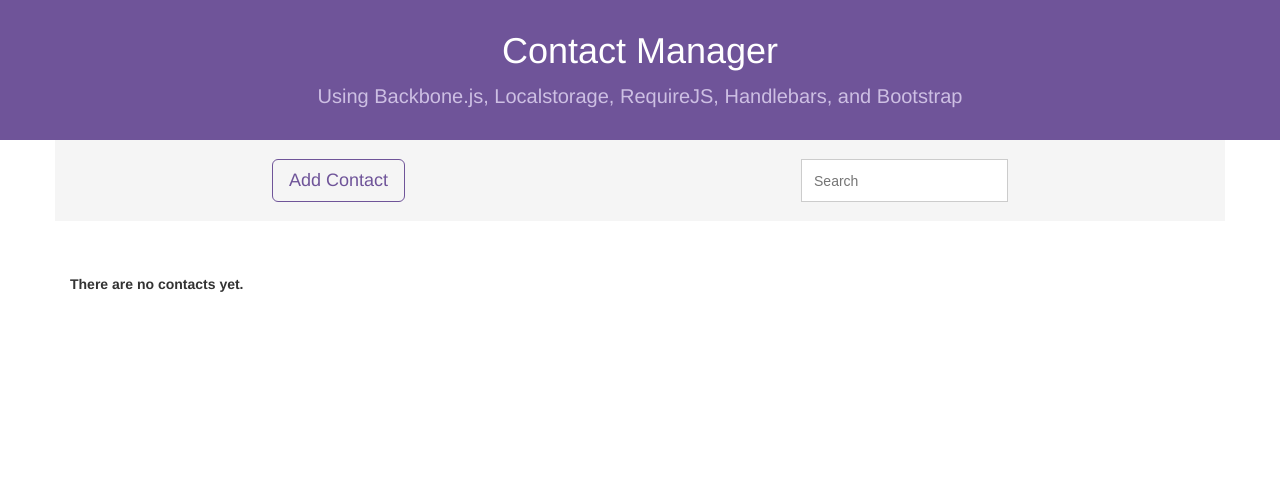
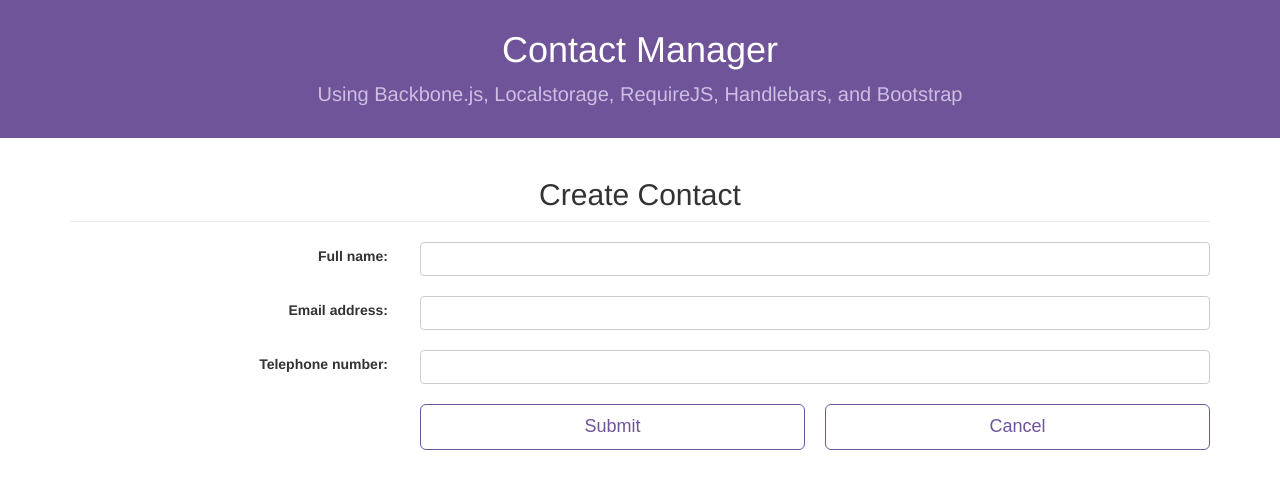
Before and after one commit to gpanakkal/js-239-contact-manager, a website with bundled scripts: page public/index.html in a window 1280 px wide. Both pictures are taken after a click on the link "Add Contact". Built offline with nearby package versions, Linux system fonts and the light colour scheme; files whose address does not match are found by name.

Commit message:
fixed grid layout

```diff
--- a/public/index.html
+++ b/public/index.html
@@ -6,11 +6,11 @@
   <meta http-equiv="X-UA-Compatible" content="ie=edge">
   <link rel="stylesheet" href="./stylesheets/whitespace-reset.css">
   <link rel="stylesheet" href="./stylesheets/style.css">
-  <script src="/javascripts/jquery.js"></script>
-  <script src="/javascripts/handlebars.js"></script>
-  <script type="module" src="/javascripts/app.js"></script>
+  <script src="/javascripts/jquery.js" nonce=''></script>
+  <script src="/javascripts/handlebars.js" nonce=''></script>
+  <script type="module" src="/javascripts/app.js" nonce=''></script>
 
-  <script id="homeActions" type="text/x-handlebars">
+  <script id="homeActions" type="text/x-handlebars" nonce=''>
     <div class="home actions">
       <div>
         <a class="btn large add-contact" href="#contacts/new">Add Contact</a>
@@ -27,7 +27,7 @@
     </div>
   </script>
 
-  <script id="contactCardPartial" data-type="partial" type="text/x-handlebars">
+  <script id="contactCardPartial" data-type="partial" type="text/x-handlebars" nonce=''>
     <div class="contact-card">
       <h3 class="cardHeading">{{full_name}}</h3>
       <dl>
@@ -43,7 +43,7 @@
     </div>
   </script>
 
-  <script id="contactList" type="text/x-handlebars">
+  <script id="contactList" type="text/x-handlebars" nonce=''>
     <div id='contact-list'>
       {{#if contacts}}
         {{#if contacts.length}}
@@ -63,18 +63,30 @@
     </div>
   </script>
 
-  <script id="manageContactPartial" data-type="partial" type="text/x-handlebars">
-    <form>
-
+  <script id="manageContactPartial" data-type="partial" type="text/x-handlebars" nonce=''>
+    <form id="contact-form">
+      <div id="contact-form-grid">
+        <label for="fullName">Full name:</label>
+        <input type="text" name="fullName">
+        <label for="email">Email address:</label>
+        <input type="email" name="email">
+        <label for="phoneNumber">Telephone number:</label>
+        <input type="text" name="phoneNumber">
+        <div></div>
+        <button id="contact-form-submit" type="submit" class="btn large">Submit</button>
+        <button id="contact-form-cancel" class="btn large">Cancel</button>
+      </div>
     </form>
   </script>
 
-  <script id="createContact" type="text/x-handlebars">
-    <h2 class='page-header'>Create Contact</h2>
-    {{> manageContactPartial}}
+  <script id="createContact" type="text/x-handlebars" nonce=''>
+    <!-- <div id="create-contact-form"> -->
+      <h2 class='page-header'>Create Contact</h2>
+      {{> manageContactPartial}}
+    <!-- </div> -->
   </script>
 
-  <script id="editContact" type="text/x-handlebars">
+  <script id="editContact" type="text/x-handlebars" nonce=''>
     <h2 class='page-header'>Edit Contact</h2>
     {{> manageContactPartial}}
   </script>
--- a/public/javascripts/app.js
+++ b/public/javascripts/app.js
@@ -53,17 +53,17 @@
   }
 
   bindEvents() {
-    const homeActionBar = select('.home.actions');
-    homeActionBar.addEventListener('click', this.navAddContact.bind(this));
-    homeActionBar.addEventListener('input', this.handleSearchInput.bind(this));
+    // const homeActionBar = select('.home.actions');
+    select('.btn.add-contact').addEventListener('click', this.navAddContact.bind(this));
+    select('#contact-name-search').addEventListener('input', this.handleSearchInput.bind(this));
   }
 
-  // replaces the app container entirely
+  // re-render the entire app container
   draw(...templates) {
-    const appContainer = select('#app-container');
+    // const appContainer = select('#app-container');
     // const previousElements = [...bodyContainer.children];
-    appContainer.innerHTML = templates[0];
-    templates.slice(1).forEach((template) => appContainer.insertAdjacentHTML('beforeend', template));
+    this.container.innerHTML = templates[0];
+    templates.slice(1).forEach((template) => this.container.insertAdjacentHTML('beforeend', template));
     this.bindEvents();
     // previousElements.forEach((element) => element.remove());
   };
@@ -73,65 +73,58 @@
     this.draw(homeActions(), contactList({ contacts: this.contacts }));
   }
 
+  // re-render only the contact list
   drawContacts() {
-    const appContainer = select('#app-container');
+    // const appContainer = select('#app-container');
     const existingList = select('#contact-list');
     if (existingList) existingList.remove();
     const newList = this.templates.contactList({ contacts: this.contacts });
-    appContainer.insertAdjacentHTML('beforeend', newList);
+    this.container.insertAdjacentHTML('beforeend', newList);
   }
 
+  // render contacts that match the search
   drawMatchingContacts(contacts, searchValue) {
-    const appContainer = select('#app-container');
+    // const appContainer = select('#app-container');
     const existingList = select('#contact-list');
     if (existingList) existingList.remove();
     const newList = this.templates.contactList({ contacts, searchValue });
-    appContainer.insertAdjacentHTML('beforeend', newList);
+    this.container.insertAdjacentHTML('beforeend', newList);
   }
 
   drawCreateContact() {
-
+    const createContactPage = this.templates.createContact();
+    this.container.innerHTML = createContactPage;
   }
 
   navHome(e) {
     e.preventDefault();
-    const { href, origin } = window.location;
-    const anchorLink = e.target.getAttribute('href');
-    const navPath = helpers.stringSubtract(href, origin);
-    console.log({navPath, anchorLink});
+    // const { href, origin } = window.location;
+    // const anchorLink = e.target.getAttribute('href');
+    // const navPath = helpers.stringSubtract(href, origin);
+    // console.log({navPath, anchorLink});
     this.drawHome();
     // history.pushState({}, "", navPath);
   }
 
   navAddContact(e) {
-    const addContactButton = select('.btn.add-contact');
-    console.log({navaddtarget: e.target, addContactButton, isSame: e.target === addContactButton})
-    if (e.target !== addContactButton) return;
+    // const addContactButton = select('.btn.add-contact');
+    // console.log({navaddtarget: e.target, addContactButton, isSame: e.target === addContactButton})
+    // if (e.target !== addContactButton) return;
     e.preventDefault();
-    const { href, origin } = window.location;
-    const anchorLink = e.target.getAttribute('href');
-    const navPath = helpers.stringSubtract(href, origin);
-    console.log({navPath, anchorLink});
+    // const { href, origin } = window.location;
+    // const anchorLink = e.target.getAttribute('href');
+    // const navPath = helpers.stringSubtract(href, origin);
+    // console.log({navPath, anchorLink});
     this.drawCreateContact();
     // history.pushState({}, "", navPath);
   }
 
-  // navigate(target, templateValues = null, e) {
-  //   e.preventDefault();
-  //   console.log({location: window.location})
-  //   const href = e.currentTarget.getAttribute('href');
-  //   console.log(`Navigating to /${href}`);
-  //   this.setBody(this.pages[target](templateValues));
-  //   history.pushState({}, "", href);
-  // }
-
   handleSearchInput(e) {
-    const field = select('#contact-name-search');
-    if (e.target !== field) return;
+    // const field = select('#contact-name-search');
+    // if (e.target !== field) return;
     const { value } = field;
     const pattern = new RegExp(`${value}`, 'i');
     const matches = this.contacts.filter((contact) => contact.full_name.match(pattern));
-    console.log({matches})
     this.drawMatchingContacts(matches, value);
   }
 }
--- a/public/stylesheets/style.css
+++ b/public/stylesheets/style.css
@@ -6,15 +6,58 @@
 h1, h2, h3 {
   margin-top: 20px;
   margin-bottom: 10px;
+  font-weight: 500;
+}
+
+h1, h2 {
+  text-align: center;
+}
+
+h2 {
+  font-size: 30px;
+}
+
+h3 {
+  font-size: 24px;
+}
+
+@media(min-width: 768px) {
+  #app-container {
+    width: 750px;
+  }
+}
+
+@media(min-width: 992px) {
+  #app-container {
+    width: 970px;
+  }
+}
+
+@media(min-width: 1200px) {
+  #app-container {
+    width: 1170px;
+  }
 }
 
 .container {
   margin-right: auto;
   margin-left: auto;
+  padding: 0px 15px 0px 15px;
+  box-sizing: border-box;
 }
 
-.app.container {
-  max-width: 1170px;
+#app-container > div {
+  /* margin-left: auto;
+  margin-right: auto; */
+  margin-left: -15px;
+  margin-right: -15px;
+}
+
+#app-container {
+  animation-duration: 1s;
+  animation-name: slidein;
+  animation-iteration-count: infinite;
+
 }
 
 .bs-header {
@@ -32,6 +75,7 @@
   color: #fff;
   font-weight: normal;
   margin-top: 0;
+  line-height: 1.1;
 }
 
 .bs-header p {
@@ -75,6 +119,8 @@
   padding: 19px;
   min-height: 20px;
   background-color: #F5F5F5;
+  box-sizing: border-box;
+  border: 1px solid #e3e3e3
 }
 
 .actions.home > * {
@@ -91,10 +137,6 @@
   border-radius: 4px;
 }
 
-.btn:hover {
-  color: #fff;
-  background-color: #6f5499;
-}
 
 .btn.large {
   /* color: #6f5499;
@@ -104,8 +146,13 @@
   /* border: 1px solid #6f5499; */
   border-radius: 6px;
   background-color: transparent;
+  line-height: 1.33;
 }
 
+.btn:hover {
+  color: #fff;
+  background-color: #6f5499;
+}
 .btn.delete:hover {
   background-color: rgb(216, 108, 108);
   border-color: rgb(216, 108, 108);
@@ -123,6 +170,7 @@
   gap: 15px;
   grid-template-columns: repeat(auto-fill, minmax(260px, 25%));
   padding: 15px;
+  padding-top: 0px;
 }
 
 .contact-card {
@@ -147,8 +195,46 @@
   line-height: 1.43;
 }
 
-.contact-card h3 {
-  font-size: 24px;
-  font-weight: 500;
+#contact-form-grid {
+  display: grid;
+  max-width: 100%;
+  grid-template-columns: 0.3fr 0.35fr 0.35fr;
+  grid-template-rows: 34px;
+  grid-gap: 20px;
+  /* padding: 15px; */
+  /* align-items: center; */
+}
 
+#contact-form-grid > * {
+  padding: 6px 12px;
+  box-sizing: border-box;
 }
+
+#contact-form-grid label {
+  text-align: right;
+  font-weight: 700;
+}
+
+#contact-form-grid input {
+  width: 100%;
+  height: 34px;
+  font-size: 14px;
+  color: #555;
+  border: 1px solid #ccc;
+  border-radius: 4px;
+  grid-column-start: 2;
+  grid-column-end: 4;
+}
+
+#contact-form-grid button {
+  cursor: pointer;
+  padding: 10px 0px 10px 0px;
+  width: 100%;
+}
+
+.page-header {
+  margin-top: 40px;
+  margin-bottom: 20px;
+  border-bottom: 1px solid #eee;
+  padding-bottom: 9px;
+}
```
